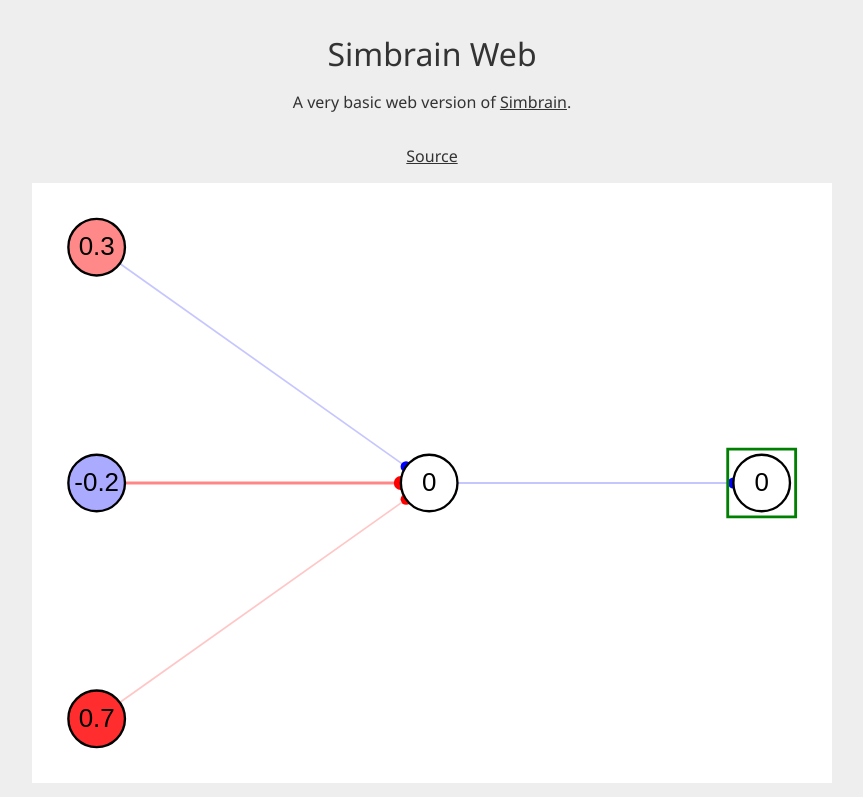
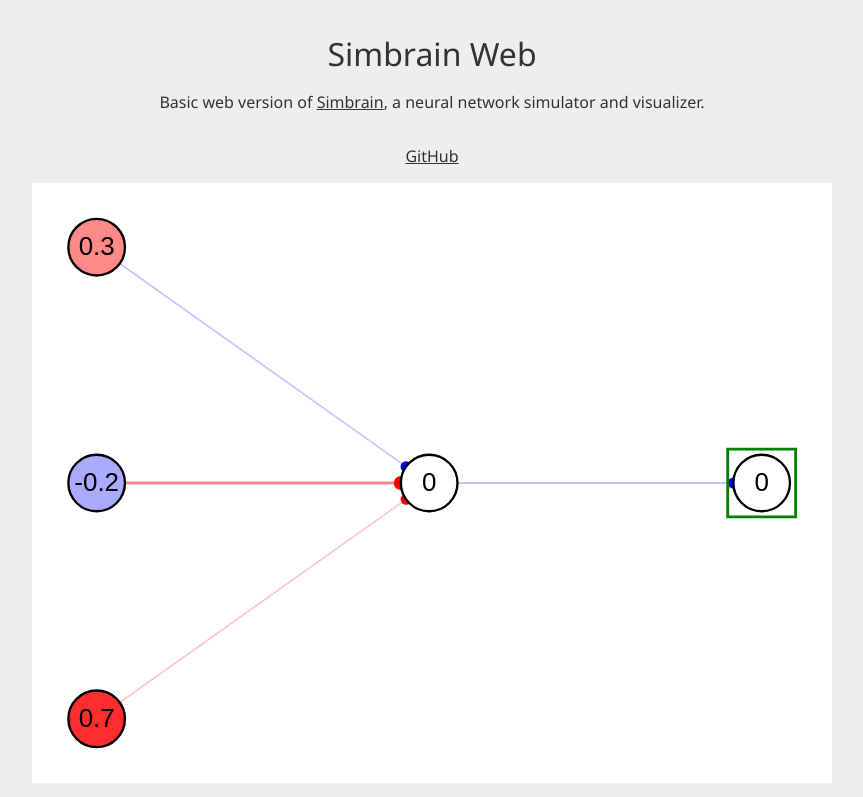
Before and after one commit to LeoYulinLi/simbrain_web, a website built with webpack: page html/index.html in a window 1280 px wide. Shown: the top 797 px of the page, without its empty margins (208-1071 px from the left). Built offline with nearby package versions, Linux system fonts and the light colour scheme.

Commit message:
Added a better description

```diff
--- a/html/index.html
+++ b/html/index.html
@@ -10,8 +10,8 @@
 <body>
 <div class="main">
   <h1>Simbrain Web</h1>
-  <p>A very basic web version of <a href="http://simbrain.net/">Simbrain</a>.</p>
-  <p><a href="https://github.com/LeoYulinLi/simbrain_web">Source</a></p>
+  <p>Basic web version of <a href="http://simbrain.net/">Simbrain</a>, a neural network simulator and visualizer.</p>
+  <p><a href="https://github.com/LeoYulinLi/simbrain_web">GitHub</a></p>
   <div id="app"></div>
   <h2>Key Bindings / Instructions</h2>
   <div class="instructions">
```
